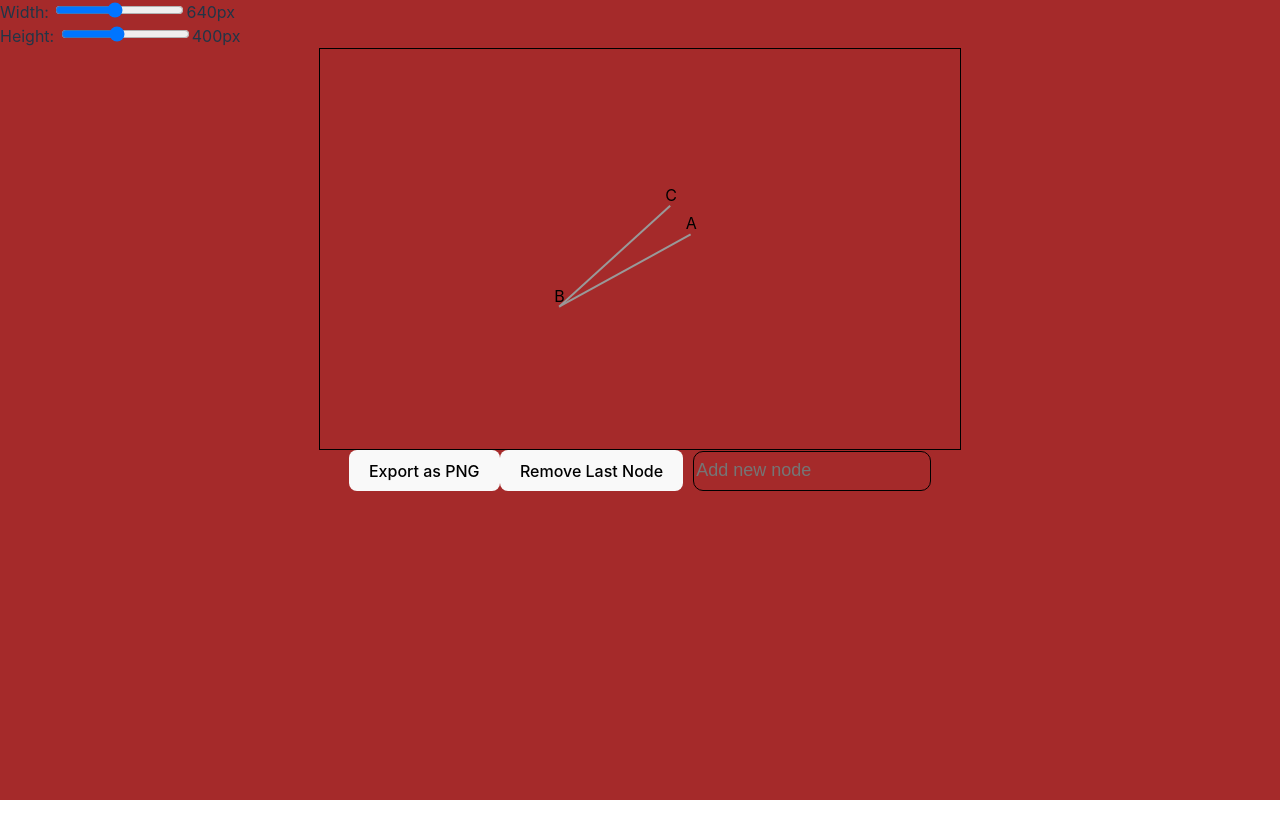
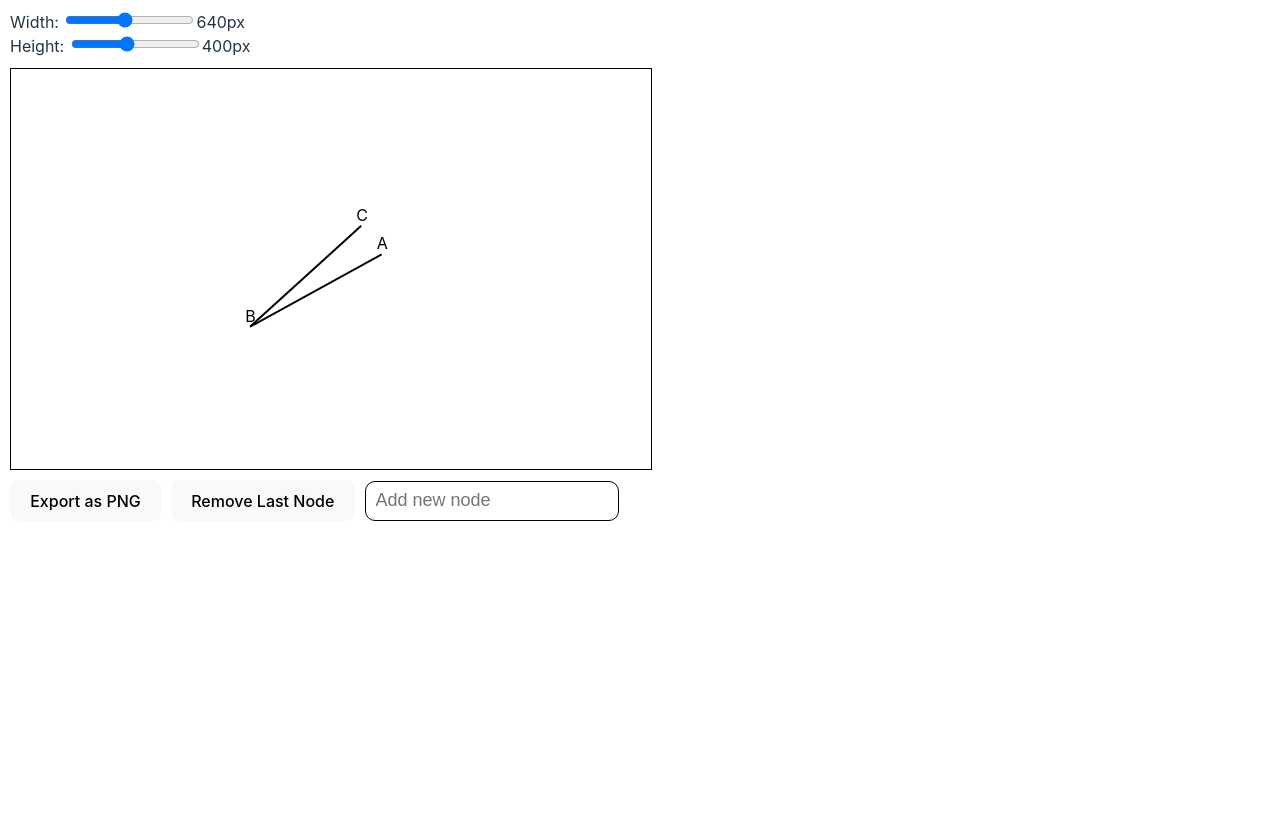
Before and after one commit to yuexex/H, a React (Vite) app in the folder my-d3-react-app/: page / in a window 1280 px wide. Built offline with nearby package versions, Linux system fonts and the light colour scheme.

Commit message:
some design improvements

```diff
--- a/my-d3-react-app/src/App.jsx
+++ b/my-d3-react-app/src/App.jsx
@@ -5,12 +5,14 @@ import styled from "styled-components";
 // import "./App.css";
 
 const MainContainer = styled.div`
+  padding: 10px;
+  display: flex;
   width: 100vw;
   height: 100vh;
   flex-direction: ${props => props.fdir ?? "column"};
   align-items: ${props => props.align ?? "start"};
   justify-content: ${props => props.justify ?? "start"};
-  background-color: brown;
+  gap: 10px;
 `;
 
 
--- a/my-d3-react-app/src/components/D3Chart.jsx
+++ b/my-d3-react-app/src/components/D3Chart.jsx
@@ -10,17 +10,20 @@ const DivColumn = styled.div`
   display: flex;
   flex-direction: column;
   justify-content: center;
-  align-items: center;
+  align-items: start;
+  gap: 10px;
 `;
 
 const DivRow = styled.div`
   display: flex;
   flex-direction: row;
-  justify-content: center;
+  justify-content: start;
   align-items: center;
+  gap: 10px;
 `;
 
 const NewNodeInput = styled.input`
+  padding: 10px;
   box-sizing: border-box;
   height: 40px;
   border-radius: 10px;
@@ -30,7 +33,6 @@ const NewNodeInput = styled.input`
   font-family: Arial;
   font-weight: 500;
   font-size: 18px;
-  margin-left: 10px;
 `;
 
 const D3Chart = ({ width, height, strength }) => {
@@ -77,7 +79,7 @@ const D3Chart = ({ width, height, strength }) => {
         .force("center", d3.forceCenter(width / 2, height / 2))
         .on("tick", ticked);
 
-      const link = svg
+        const link = svg
         .append("g")
         .attr("class", "links")
         .selectAll("line")
@@ -85,8 +87,8 @@ const D3Chart = ({ width, height, strength }) => {
         .enter()
         .append("line")
         .attr("stroke-width", 2)
-        .attr("stroke", "#999")
-        .attr("marker-end", "url(#end-arrow)");
+        .attr("stroke", "#000")
+        .attr("marker-end", "url(#arrowhead)");
 
       const node = svg
         .append("g")
```
